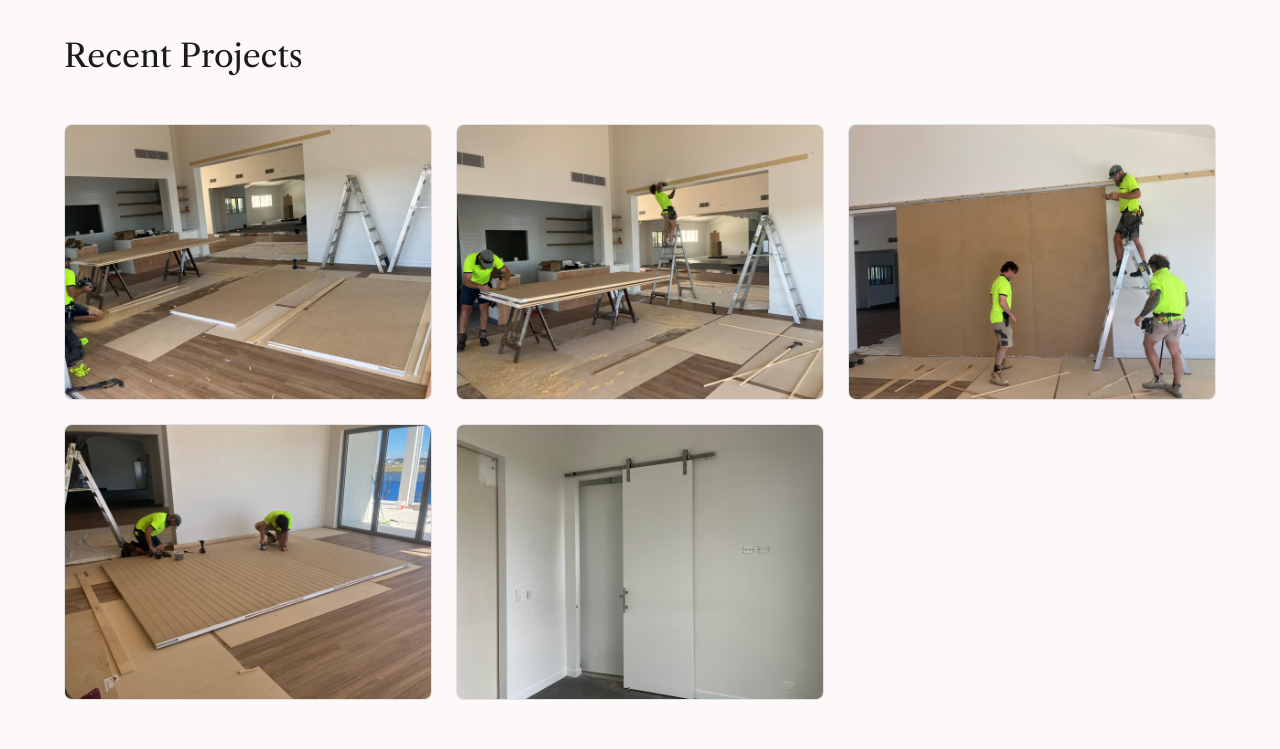
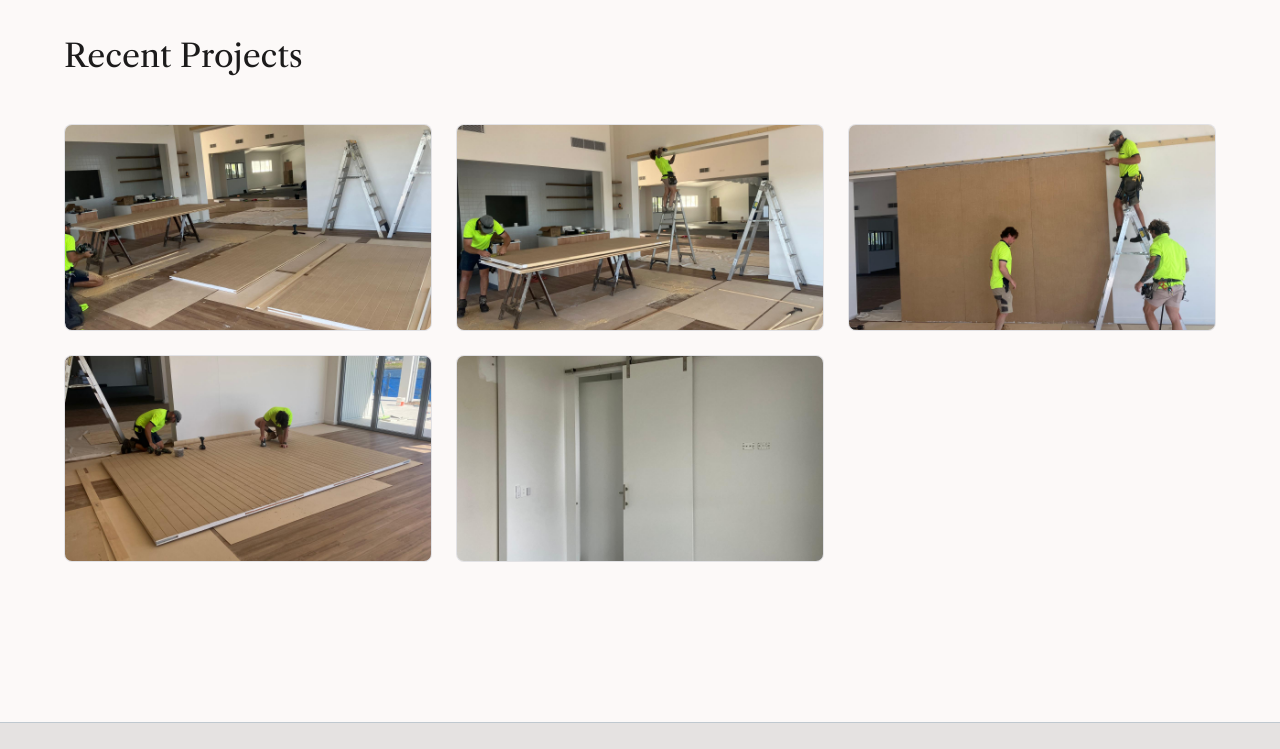
Before and after one commit to mozchain/rlevel, a plain HTML site: page projects.html in a window 1280 px wide. Shown: the part 730-1479 px from the top of the page. Drawn offline with nearby package versions, Linux system fonts and the light colour scheme.

Commit message:
Use native aspect-video class to ensure Tailwind CDN compatibility

```diff
--- a/projects.html
+++ b/projects.html
@@ -54,19 +54,19 @@
 <h2 class="text-headline-lg font-headline-lg text-on-surface">Recent Projects</h2>
 </div>
 <div class="grid grid-cols-1 sm:grid-cols-2 lg:grid-cols-3 gap-gutter">
-<div class="group relative overflow-hidden rounded-xl bg-surface-container border border-outline-variant/30 aspect-[4/3]">
+<div class="group relative overflow-hidden rounded-xl bg-surface-container border border-outline-variant/30 aspect-video">
 <img alt="Installing wooden sliding door panel on track" class="w-full h-full object-cover transition-transform duration-700 ease-in-out group-hover:scale-105" src="./assets/sliding-door-1.jpg">
 </div>
-<div class="group relative overflow-hidden rounded-xl bg-surface-container border border-outline-variant/30 aspect-[4/3]">
+<div class="group relative overflow-hidden rounded-xl bg-surface-container border border-outline-variant/30 aspect-video">
 <img alt="Preparing large wooden panels in the room" class="w-full h-full object-cover transition-transform duration-700 ease-in-out group-hover:scale-105" src="./assets/sliding-door-2.jpg">
 </div>
-<div class="group relative overflow-hidden rounded-xl bg-surface-container border border-outline-variant/30 aspect-[4/3]">
+<div class="group relative overflow-hidden rounded-xl bg-surface-container border border-outline-variant/30 aspect-video">
 <img alt="Finished white sliding door installation" class="w-full h-full object-cover transition-transform duration-700 ease-in-out group-hover:scale-105" src="./assets/sliding-door-3.jpg">
 </div>
-<div class="group relative overflow-hidden rounded-xl bg-surface-container border border-outline-variant/30 aspect-[4/3]">
+<div class="group relative overflow-hidden rounded-xl bg-surface-container border border-outline-variant/30 aspect-video">
 <img alt="Carpenters installing sliding door track above doorway" class="w-full h-full object-cover transition-transform duration-700 ease-in-out group-hover:scale-105" src="./assets/sliding-door-4.jpg">
 </div>
-<div class="group relative overflow-hidden rounded-xl bg-surface-container border border-outline-variant/30 aspect-[4/3]">
+<div class="group relative overflow-hidden rounded-xl bg-surface-container border border-outline-variant/30 aspect-video">
 <img alt="Sanding and preparing wooden door panel on the floor" class="w-full h-full object-cover transition-transform duration-700 ease-in-out group-hover:scale-105" src="./assets/sliding-door-5.jpg">
 </div>
 </div>
```
